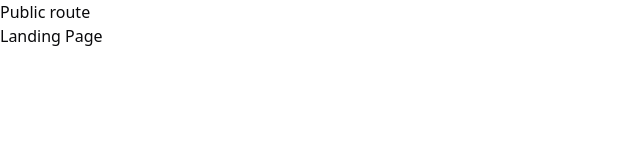
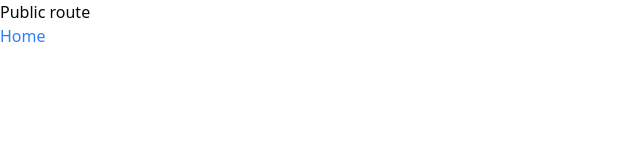
Before and after one commit to rynsahu/url-shortener, a React (Vite) app: page / in a window 1280 px wide. Shown: the top 160 px of the page, without its empty margins (0-640 px from the left). Built offline with nearby package versions, Linux system fonts and the light colour scheme.

Commit message:
Link to dashboard

```diff
--- a/src/pages/Landing/index.tsx
+++ b/src/pages/Landing/index.tsx
@@ -1,7 +1,9 @@
+import { Link } from "react-router-dom";
+
 const LandingPage = () => {
   return (
     <div>
-      <h1>Landing Page</h1>
+      <Link to="/home" className="text-blue-500">Home</Link>
     </div>
   );
 }
```
